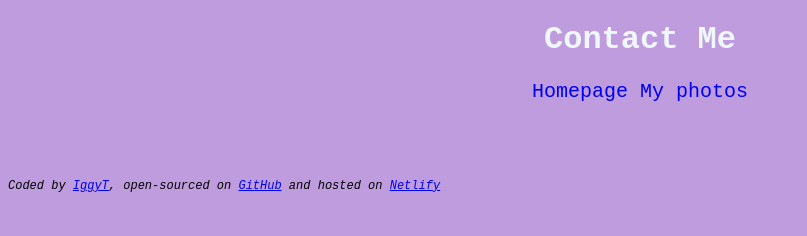
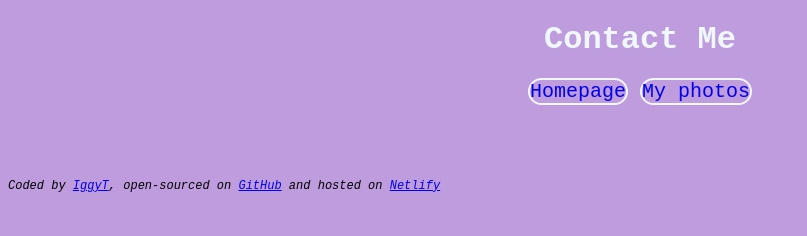
Before and after one commit to IggyTown/croissant, a plain HTML site: page contact.html in a window 1280 px wide. Shown: the whole page, without its empty margins (0-807 px from the left). Drawn offline with Linux system fonts and the light colour scheme.

Commit message:
updated basic css

```diff
--- a/contact.html
+++ b/contact.html
@@ -10,8 +10,8 @@
   <body>
     <h1>Contact Me</h1>
     <div class="links">
-      <a href="/index.html">Homepage</a>
-      <a href="/photo.html">My photos</a>
+      <a href="/index.html" class="my-homepage">Homepage</a>
+      <a href="/photo.html" class="my-photos">My photos</a>
     </div>
     <br />
     <br />
```
Also changed, not shown: index.html (+2 -2 lines).
